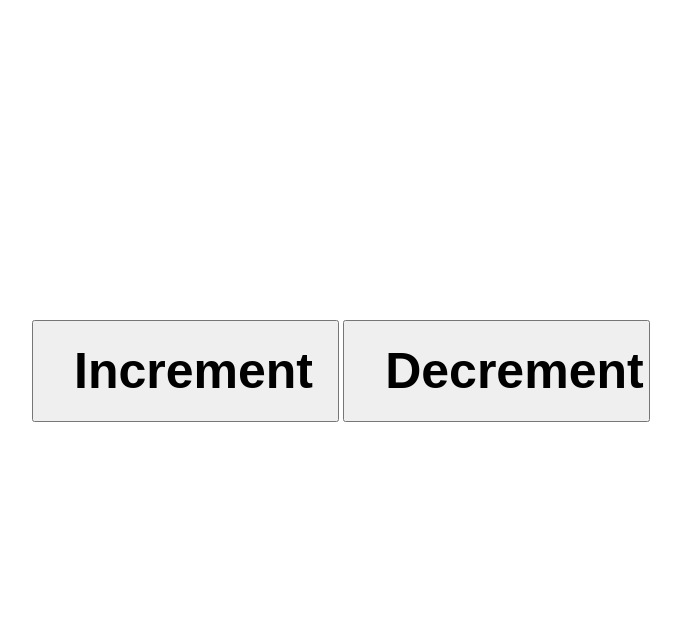
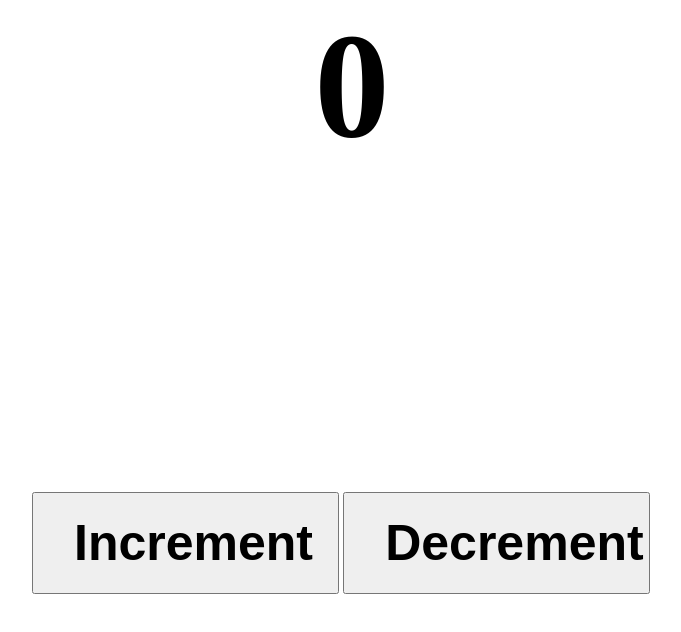
Before and after one commit to gopalsharma456/TP_RP_06, a plain HTML site: page wk11 22-26 Apr/day3 25 Apr/counter.html in a window 1280 px wide. Shown: the whole page, without its empty margins (288-969 px from the left). Drawn offline with Linux system fonts and the light colour scheme.

Commit message:
event listener added in counter app

```diff
--- a/wk11 22-26 Apr/day3 25 Apr/counter.html
+++ b/wk11 22-26 Apr/day3 25 Apr/counter.html
@@ -9,7 +9,12 @@
         padding: 0;
         box-sizing: border-box;
       }
-
+      h1{
+        width: 50%;
+        margin: auto;
+        text-align: center;
+        font-size: 150px;
+      }
       #container {
         width: 50%;
         margin: auto;
@@ -26,6 +31,7 @@
     <title>Document</title>
   </head>
   <body>
+    <h1>0</h1>
     <div id="container">
       <button onclick="increment()">Increment</button>
       <button onclick="decrement()">Decrement</button>
@@ -35,11 +41,11 @@
       let count = 0;
       function increment() {
         count += 1;
-        console.log(count);
+        document.getElementsByTagName('h1')[0].innerText = count
       }
       function decrement() {
         count -= 1;
-        console.log(count);
+        document.getElementsByTagName('h1')[0].innerText = count
       }
     </script>
   </body>
```
Also changed, not shown: wk11 22-26 Apr/day3 25 Apr/notes.txt, wk12 29 Apr - 4 May/day 1 29 Apr/eventHandling.txt (added).
